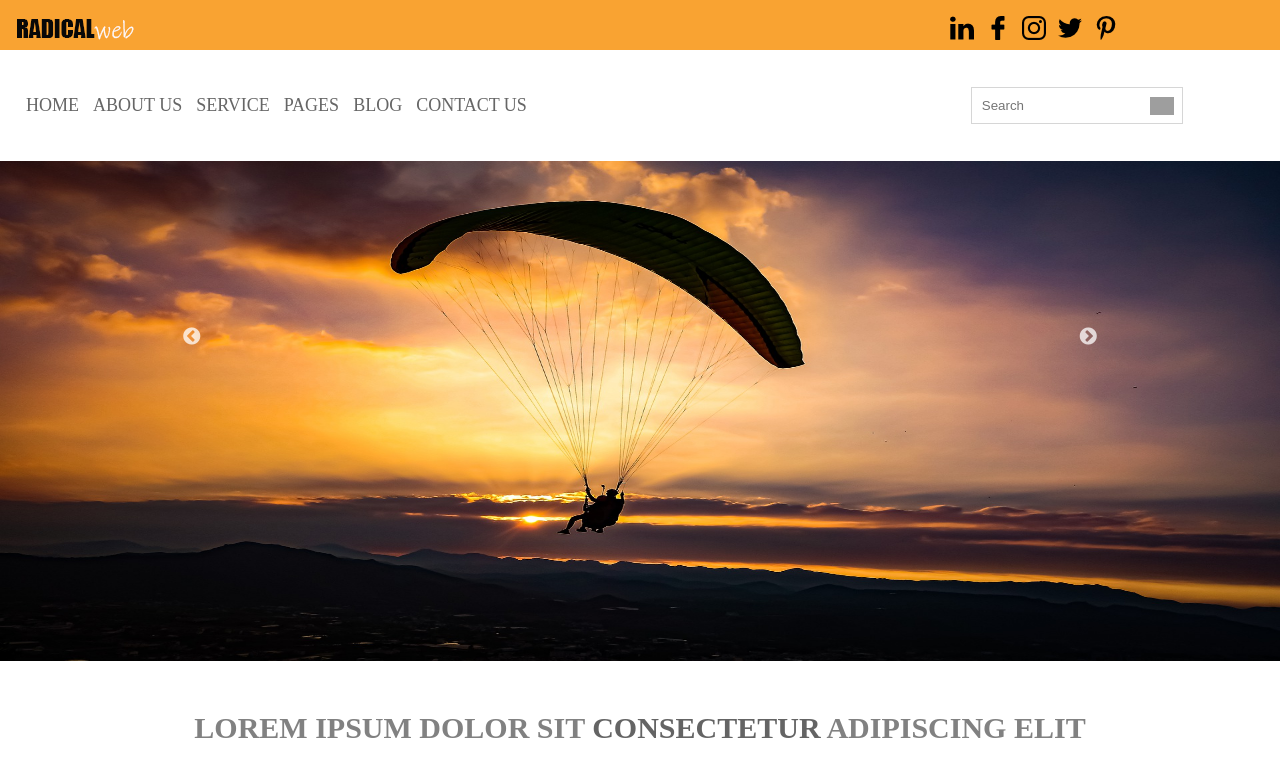
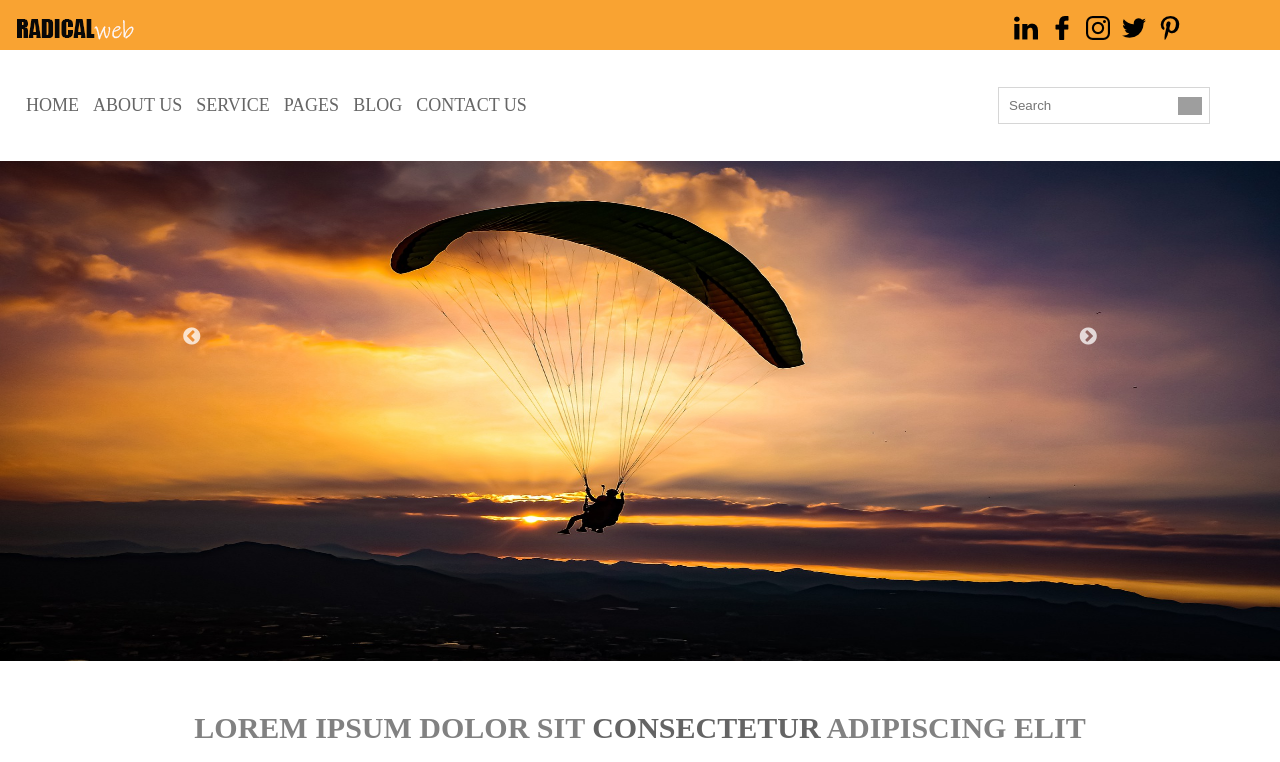
Before and after one commit to ccarol-freitas/projeto-radical-web, a plain HTML site: page index.html in a window 1280 px wide. Shown: the top 762 px of the page. Drawn offline with nearby package versions, Linux system fonts and the light colour scheme; grey boxes are pictures that could not be loaded.

Commit message:
Update on CSS and Index.html

```diff
--- a/css/main.css
+++ b/css/main.css
@@ -1,7 +1,8 @@
-body {
+body, html {
     width: 100%;
     height: 100%;
     margin: 0 auto;
+    overflow-x: hidden;
 }
 
 .menu-principal {
@@ -12,7 +13,7 @@ body {
 
 main, .content {
     margin: 0 auto;
-    widows: 100%;
+    width: 100%;
     position: relative;
 }
 
@@ -30,13 +31,13 @@ main, .content {
 }
 
 .redes-sociais {
-    width: 21.4rem;
+    width: 17.4rem;
     float: right;
 }
 
 .header-2 {
     background-color: #fff;
-    widows: 100%;
+    width: 100%;
     margin: 0 auto;
     padding: 16px;
 }
--- a/index.html
+++ b/index.html
@@ -43,7 +43,7 @@
         </main>
     </header>
 
-    <nav class="col-100 menu-urls">
+    <main class="col-100 menu-urls">
         <div class="header-2">
             <div class="menu">
                 <ul>
@@ -59,7 +59,7 @@
                 <input placeholder="Search" type="text" />
             </div>
         </div>
-    </nav>
+    </main>
     <div class="col-100">
         <div class="slider-principal">
             <img src="img/banner-1.jpg" alt="" style=" height: 500px;">
@@ -106,7 +106,7 @@
     </div>
 
     <div class="col-100 bloco-imagens-texto">
-        <div class="content" style="margin-left: 5%; float: left; ">
+        <div class="content">
             <div class="col-3 card-bloco bloco-texto bloco-imagem">
                 <img src="img/image-bloco-01.jpg" alt="image">
                 <h3><b> Lorem ipsum dolor</b></h3>
@@ -132,7 +132,7 @@
             </div>
         </div>
 
-        <div class="content" style="margin-left: 5%; float: left;">
+        <div class="content">
             <div class="col-3 card-bloco bloco-texto bloco-imagem">
                 <img src="img/image-bloco-04.jpg" alt="image">
                 <h3><b> Lorem ipsum dolor</b></h3>
```
